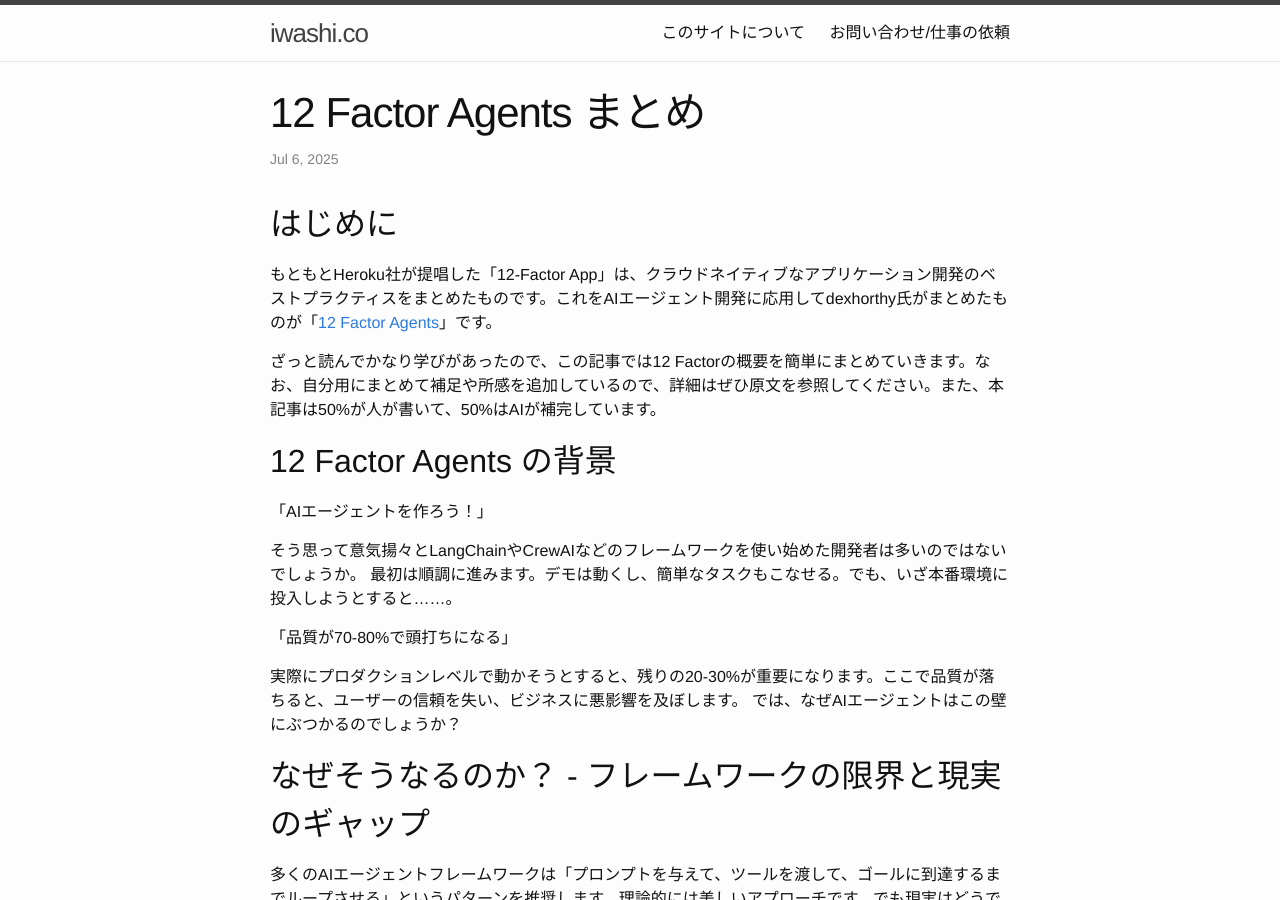
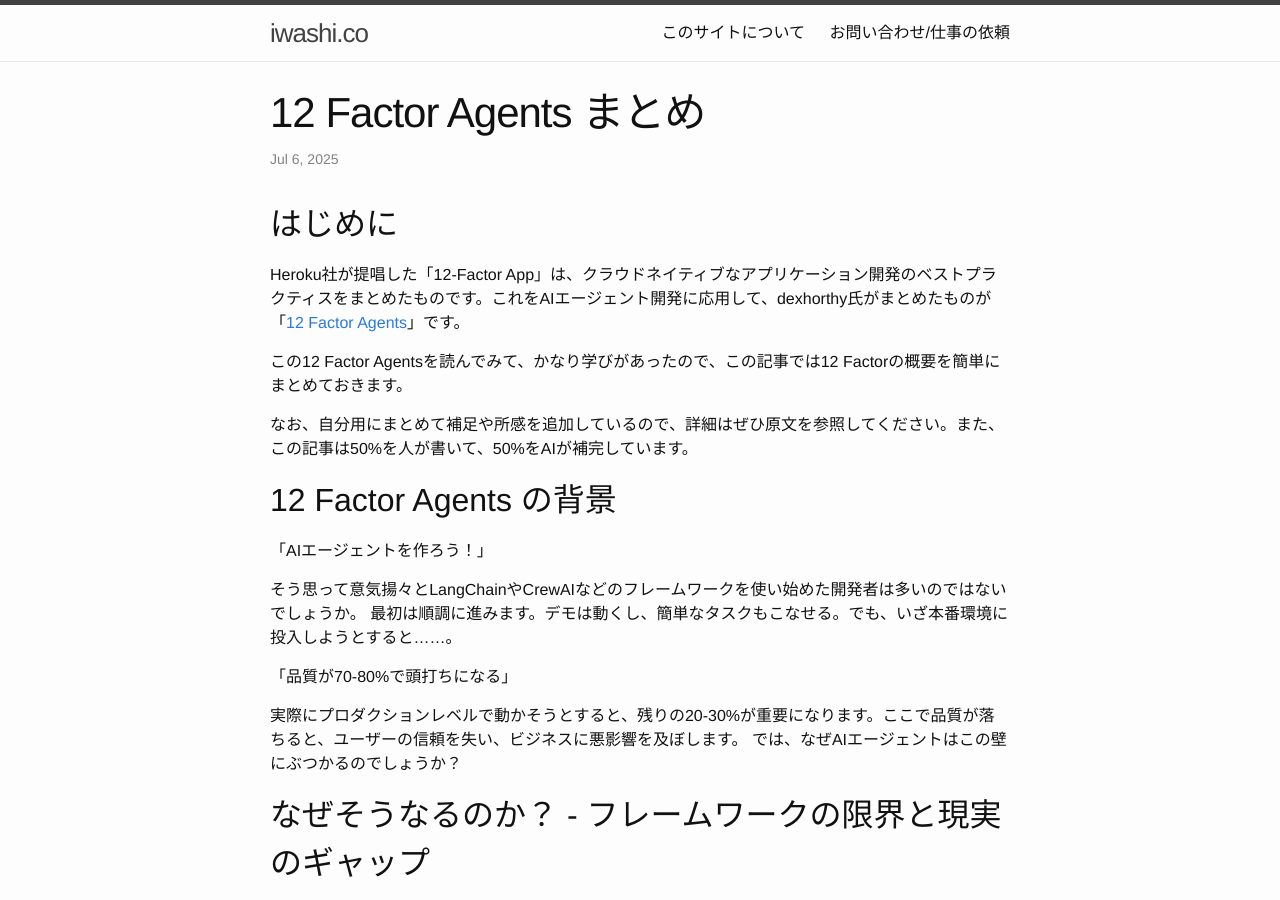
Before and after one commit to iwashi/iwashi.github.io, a Jekyll site: the page built from _posts/2025-07-06-12-factor-agents.md, in a window 1280 px wide and 900 px high. Built offline with Jekyll 4.4.1, drawn with Linux system fonts in a browser that asks for light colours.

Commit message:
tiny update

```diff
--- a/_posts/2025-07-06-12-factor-agents.md
+++ b/_posts/2025-07-06-12-factor-agents.md
@@ -9,9 +9,11 @@ ogp:
 
 ## はじめに
 
-もともとHeroku社が提唱した「12-Factor App」は、クラウドネイティブなアプリケーション開発のベストプラクティスをまとめたものです。これをAIエージェント開発に応用してdexhorthy氏がまとめたものが「[12 Factor Agents](https://github.com/humanlayer/12-factor-agents/)」です。
+Heroku社が提唱した「12-Factor App」は、クラウドネイティブなアプリケーション開発のベストプラクティスをまとめたものです。これをAIエージェント開発に応用して、dexhorthy氏がまとめたものが「[12 Factor Agents](https://github.com/humanlayer/12-factor-agents/)」です。
 
-ざっと読んでかなり学びがあったので、この記事では12 Factorの概要を簡単にまとめていきます。なお、自分用にまとめて補足や所感を追加しているので、詳細はぜひ原文を参照してください。また、本記事は50%が人が書いて、50%はAIが補完しています。
+この12 Factor Agentsを読んでみて、かなり学びがあったので、この記事では12 Factorの概要を簡単にまとめておきます。
+
+なお、自分用にまとめて補足や所感を追加しているので、詳細はぜひ原文を参照してください。また、この記事は50%を人が書いて、50%をAIが補完しています。
 
 ## 12 Factor Agents の背景
 
```
